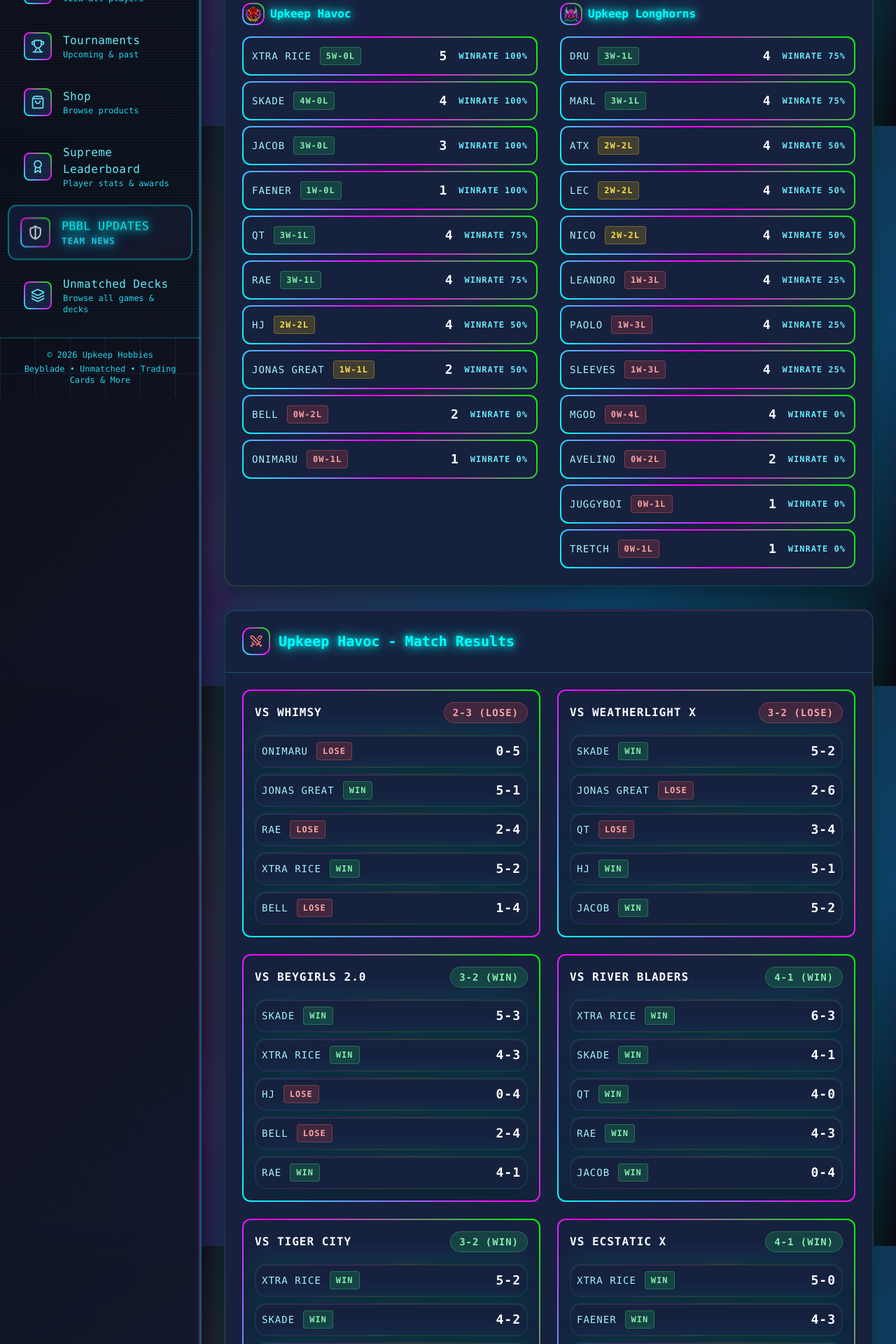
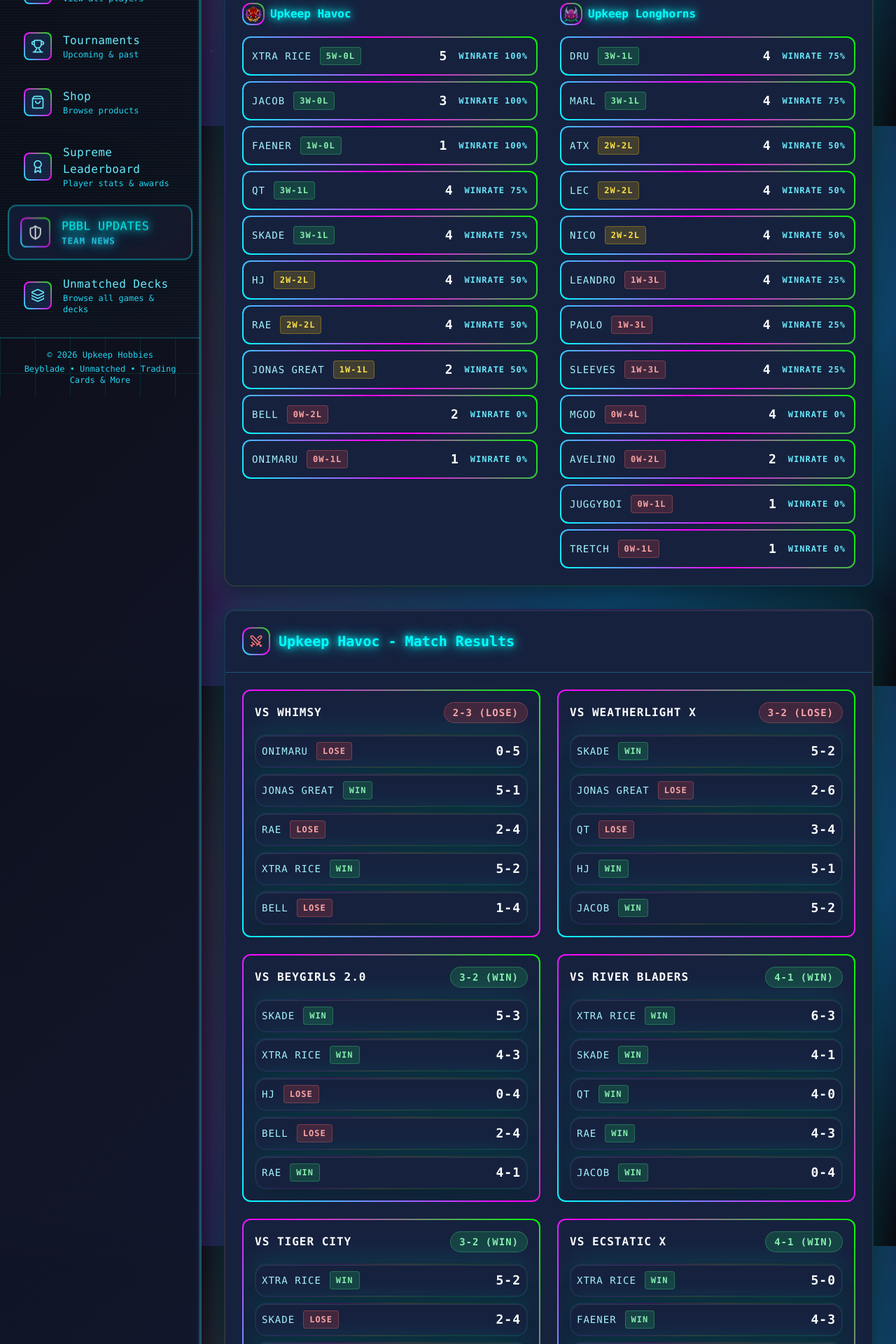
Before and after one commit to raikiri24/upkeep-hobbies, a React (Vite) app: page /pbbl-team-updates in a window 1280 px wide. Shown: the part 620-2540 px from the top of the page at 70% size. Built offline with nearby package versions, Linux system fonts and the light colour scheme.

Commit message:
Deploy it again

```diff
--- a/components/PBBLTeamUpdates.tsx
+++ b/components/PBBLTeamUpdates.tsx
@@ -74,10 +74,10 @@ const PBBLTeamUpdates: React.FC = () => {
       teamScore: "3-2 (Win)",
       players: [
         { name: "Xtra Rice", points: 5, opponentScore: 2, result: "Win" },
-        { name: "Skade", points: 4, opponentScore: 2, result: "Win" },
+        { name: "Skade", points: 2, opponentScore: 4, result: "Lose" },
         { name: "QT", points: 4, opponentScore: 2, result: "Win" },
         { name: "HJ", points: 4, opponentScore: 0, result: "Win" },
-        { name: "Rae", points: 5, opponentScore: 2, result: "Win" },
+        { name: "Rae", points: 2, opponentScore: 5, result: "Lose" },
       ],
     },
     {
```
